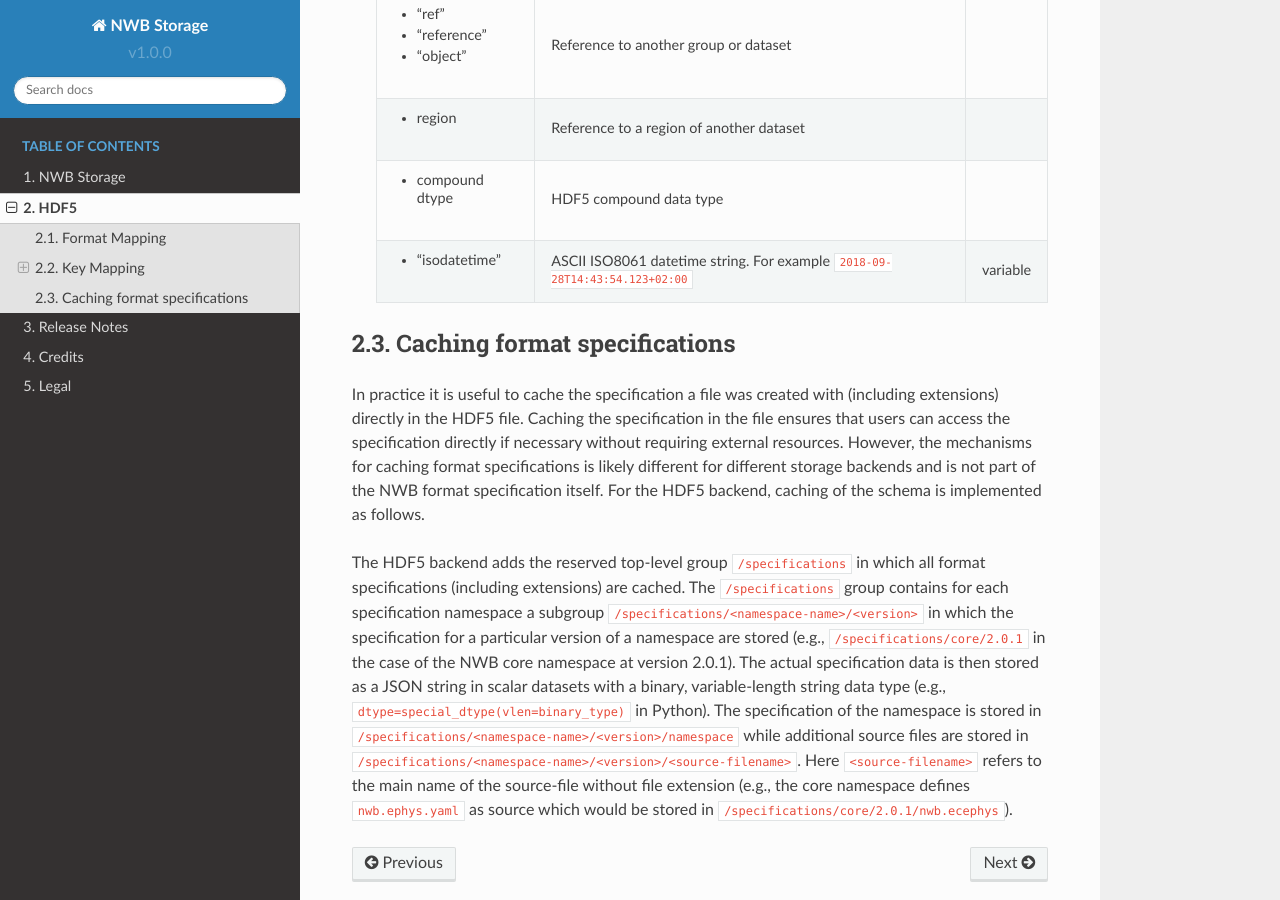
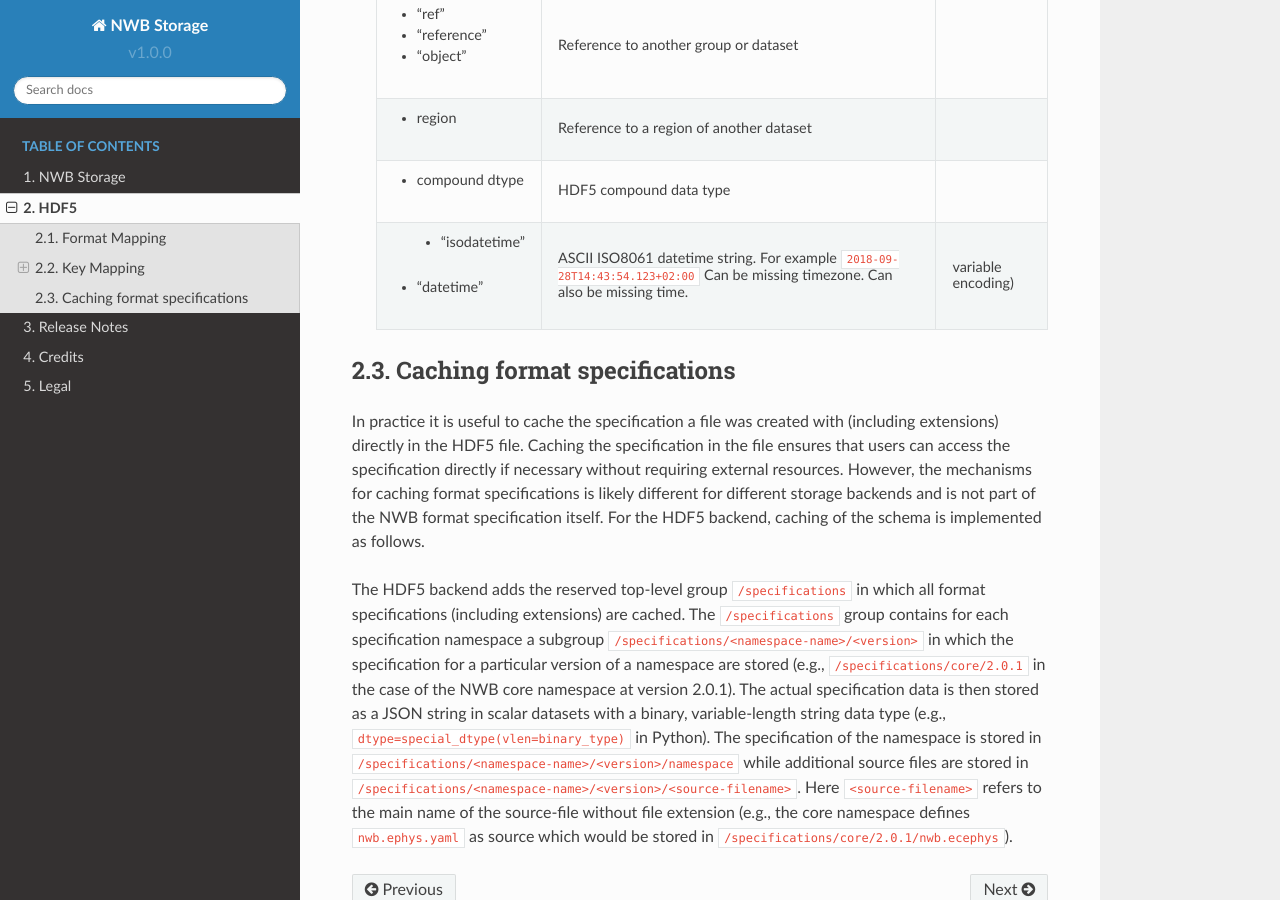
Before and after one commit to NeurodataWithoutBorders/nwb-schema, a Sphinx documentation site: the page built from docs/storage/source/storage_hdf5.rst, in a window 1280 px wide and 900 px high, scrolled down 3985 px. Built offline with Sphinx 7.4.7 and the Read the Docs theme 2.0.0, drawn with Linux system fonts in a browser that asks for light colours.

Commit message:
allow datetimes to be just dates

```diff
--- a/docs/storage/source/storage_hdf5.rst
+++ b/docs/storage/source/storage_hdf5.rst
@@ -200,8 +200,10 @@ The mappings of data types is as follows
     |  * compound dtype        | HDF5 compound data type          |                |
     +--------------------------+----------------------------------+----------------+
     |  * "isodatetime"         | ASCII ISO8061 datetime string.   | variable       |
-    |                          | For example                      |                |
+    |                          | For example                      | encoding)      |
     |                          | ``2018-09-28T14:43:54.123+02:00``|                |
+    | * "datetime"             | Can be missing timezone. Can     |                |
+    |                          | also be missing time.            |                |
     +--------------------------+----------------------------------+----------------+
 
 
```
